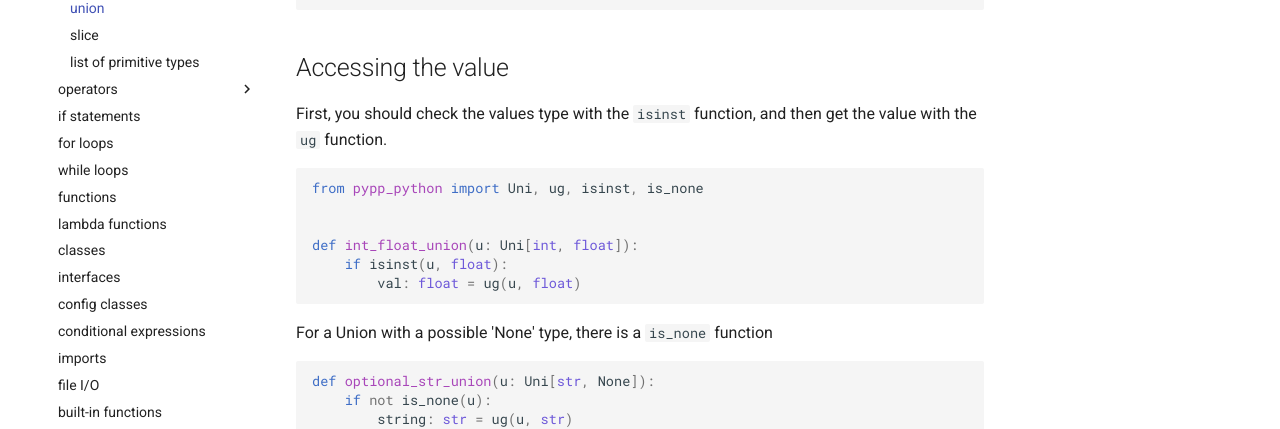
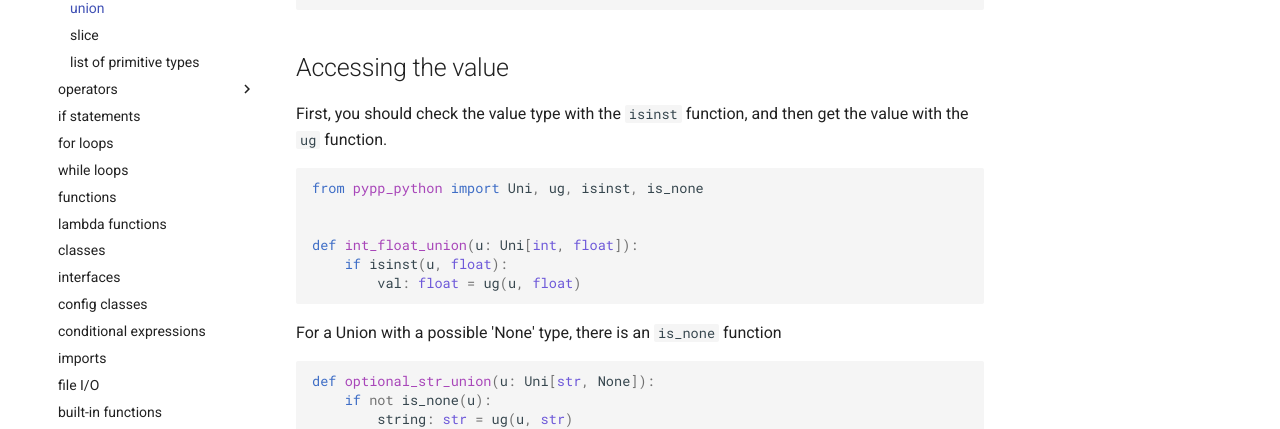
Before and after one commit to curtispuetz/pypp-docs, an MkDocs documentation site: the page built from docs/lang_features/types/union_type.md, in a window 1280 px wide and 1347 px high. Shown: the part 580-1009 px from the top of the window. Built offline with MkDocs 1.6.1 and Material for MkDocs 9.7.7, drawn with Linux system fonts in a browser that asks for light colours.

Commit message:
Fix grammar in union type documentation
Corrected minor grammatical errors in the documentation regarding type checking and function usage.

````diff
--- a/docs/lang_features/types/union_type.md
+++ b/docs/lang_features/types/union_type.md
@@ -22,7 +22,7 @@ def pseudo_fn():
 
 ## Accessing the value
 
-First, you should check the values type with the `isinst` function, and then get the value with the `ug` function.
+First, you should check the value type with the `isinst` function, and then get the value with the `ug` function.
 
 ```python
 from pypp_python import Uni, ug, isinst, is_none
@@ -33,7 +33,7 @@ def int_float_union(u: Uni[int, float]):
         val: float = ug(u, float)
 ```
 
-For a Union with a possible 'None' type, there is a `is_none` function
+For a Union with a possible 'None' type, there is an `is_none` function
 
 ```python
 def optional_str_union(u: Uni[str, None]):
````
